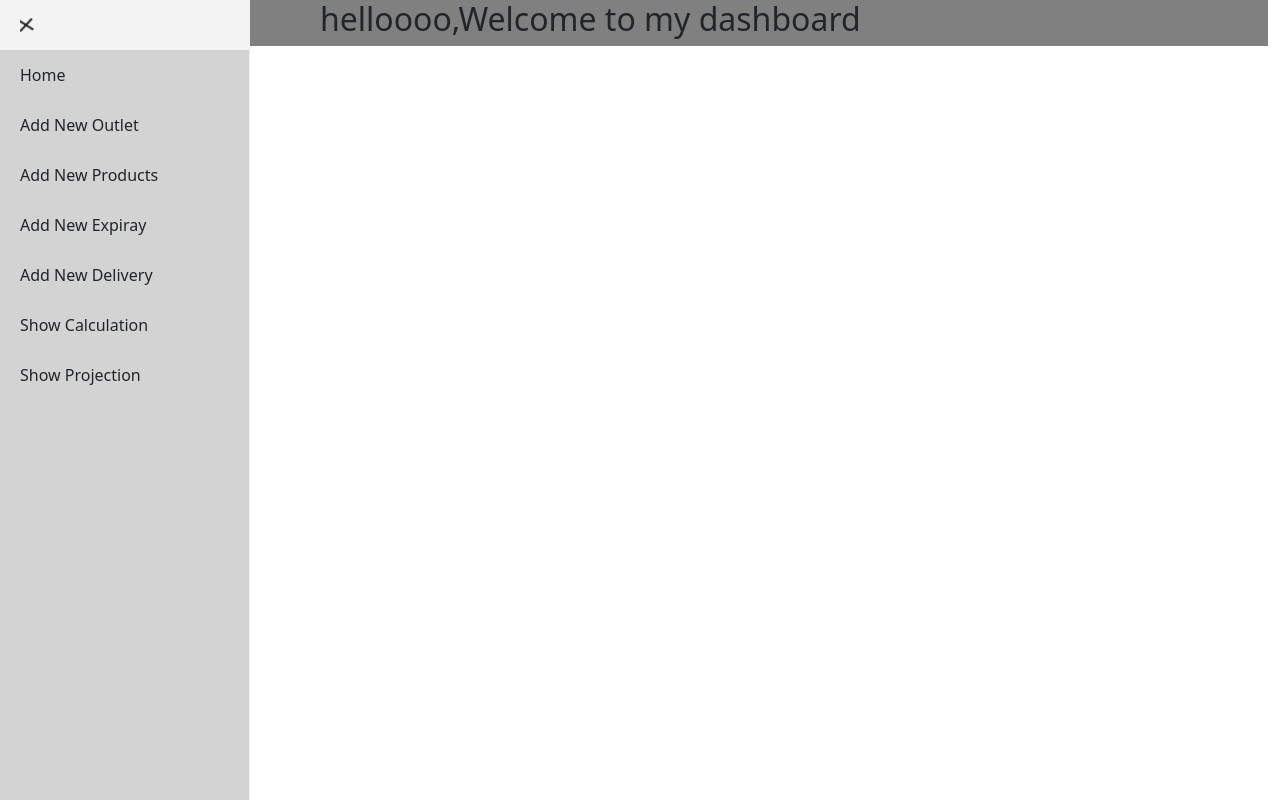
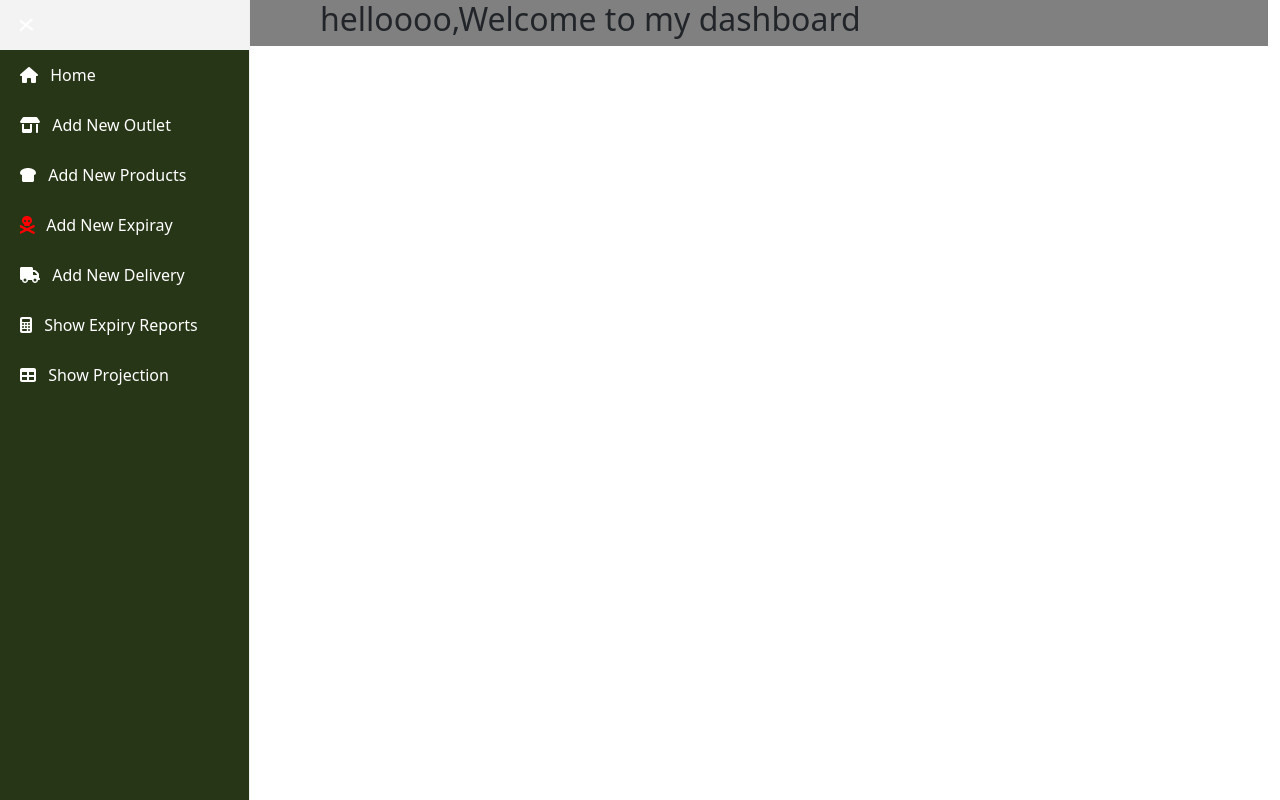
Before and after one commit to Emitaz-pias/sales-analysis-front, a React (Create React App) app: page / in a window 1280 px wide. Built offline with nearby package versions, Linux system fonts and the light colour scheme.

Commit message:
bg color chaned of sidebar

```diff
--- a/src/components/Layout/Layout.js
+++ b/src/components/Layout/Layout.js
@@ -7,7 +7,7 @@ import Loading from '../Loading/Loading';
 
 
 const Layout = () => {
-    const [loading, setLoading] = useState(true);
+    const [loading, setLoading] = useState(false);
     useEffect(() => {
         // Simulate an asynchronous operation, like connecting to the server.
         // Replace this with your actual server connection logic.
--- a/src/components/Loading/Loading.js
+++ b/src/components/Loading/Loading.js
@@ -5,6 +5,7 @@ import './Loading.css'
 const Loading = () => {
     return (
         <section className='loadingMain d-flex justify-content-center align-items-center' >
+            <p>
             <ScaleLoader
                 color="#36d7b7"
                 height={50}
@@ -13,7 +14,9 @@ const Loading = () => {
                 loading
                 speedMultiplier={1}
                     />
-                    <p></p>
+            </p>
+
+                    <p>Please wait while the app is loaded</p>
         </section>
     );
 };
--- a/src/components/Mysidebar/Mysidebar.js
+++ b/src/components/Mysidebar/Mysidebar.js
@@ -1,8 +1,9 @@
 import { Sidebar, Menu, MenuItem } from 'react-pro-sidebar';
 import { Link } from 'react-router-dom';
 import React, { useState } from 'react';
+import './Mysidebar.css'
 import { FontAwesomeIcon } from '@fortawesome/react-fontawesome';
-import { faBars, faCoffee, faX, faXmark } from '@fortawesome/free-solid-svg-icons';
+import { faBars, faBreadSlice, faCalculator, faHouse, faShop, faSkullCrossbones, faTable, faTruck, faX, faXmark } from '@fortawesome/free-solid-svg-icons';
 
 const Mysidebar = () => {
     const [collapsed,setCollapsed] =useState(false)
@@ -12,18 +13,19 @@ const Mysidebar = () => {
 
     return (
         <Sidebar
-        rootStyles={{position: 'fixed',height: '100vh',width: '3vw'}}
-         collapsed={collapsed}  backgroundColor={'lightgrey'}
+        rootStyles={{position: 'fixed',height: '100vh',width: '3vw',color: 'white'}}
+         collapsed={collapsed}
+         backgroundColor={'#283618' }
          transitionDuration={600}>
-         <Menu >
-         <MenuItem onClick={onCollapesd}>{collapsed? <FontAwesomeIcon beatFade icon={faBars} color='pink'/>: <FontAwesomeIcon icon={faX } spin />}</MenuItem>
-            <MenuItem component={<Link to="/"/>}>Home </MenuItem>
-            <MenuItem component={<Link to="/addNewOutlet" />}> Add New Outlet</MenuItem>
-            <MenuItem component={<Link to="/addNewProducts" />}> Add New Products</MenuItem>
-            <MenuItem component={<Link to="/addNewExpiry" />}> Add New Expiray</MenuItem>
-            <MenuItem component={<Link to="/addNewDelivery" />}> Add New Delivery</MenuItem>
-            <MenuItem component={<Link to="/showExpiry" />}> Show Calculation</MenuItem>
-            <MenuItem component={<Link to="/showProjection" />}> Show Projection</MenuItem>
+         <Menu>
+            <MenuItem   onClick={onCollapesd}>{collapsed? <FontAwesomeIcon  beatFade icon={faBars} color='pink'/>: <FontAwesomeIcon icon={faX } spin />}</MenuItem>
+            <MenuItem  component={<Link className='customSidebarMenu' to="/"/>}> <FontAwesomeIcon icon={faHouse} /> <span  className='ms-2'>Home</span> </MenuItem>
+            <MenuItem component={<Link className='customSidebarMenu'   to="/addNewOutlet" />}> <FontAwesomeIcon icon={faShop} /> <span className='ms-2'>Add New Outlet</span></MenuItem>
+            <MenuItem component={<Link className='customSidebarMenu'   to="/addNewProducts" />}> <FontAwesomeIcon icon={faBreadSlice} /> <span className='ms-2'>Add New Products</span></MenuItem>
+            <MenuItem component={<Link className='customSidebarMenu'   to="/addNewExpiry" />}> <FontAwesomeIcon icon={faSkullCrossbones} color='red' beatFade /> <span className='ms-2'> Add New Expiray</span></MenuItem>
+            <MenuItem component={<Link className='customSidebarMenu'   to="/addNewDelivery" />}> <FontAwesomeIcon icon={faTruck} /> <span className='ms-2'>Add New Delivery</span> </MenuItem>
+            <MenuItem component={<Link className='customSidebarMenu'   to="/showExpiry" />}><FontAwesomeIcon icon={faCalculator} /> <span className='ms-2'> Show Expiry Reports</span> </MenuItem>
+            <MenuItem component={<Link className='customSidebarMenu'   to="/showProjection" />}> <FontAwesomeIcon icon={faTable} /> <span className='ms-2'> Show Projection</span></MenuItem>
 
 
         </Menu>
```
Also changed, not shown: src/components/Mysidebar/Mysidebar.css (added).
